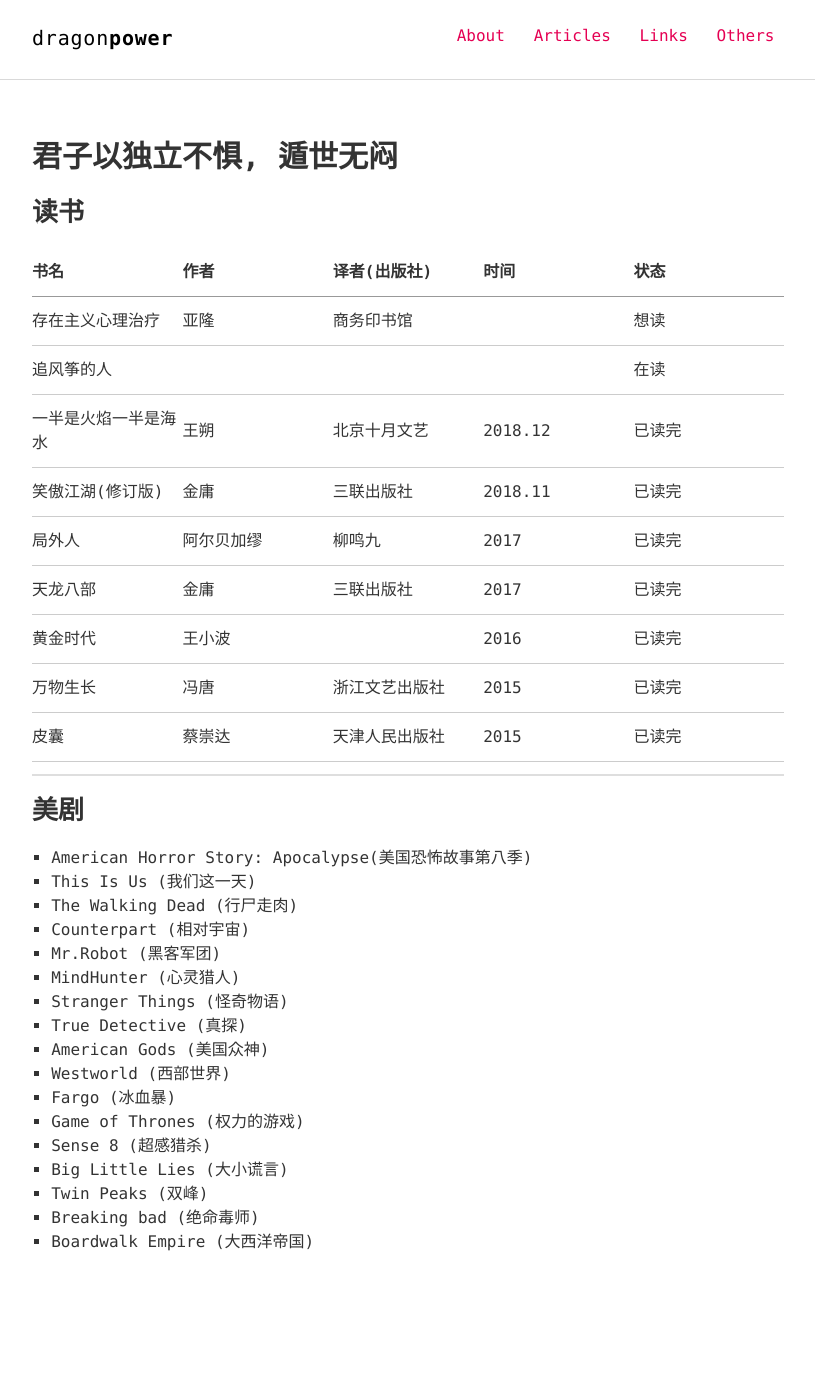
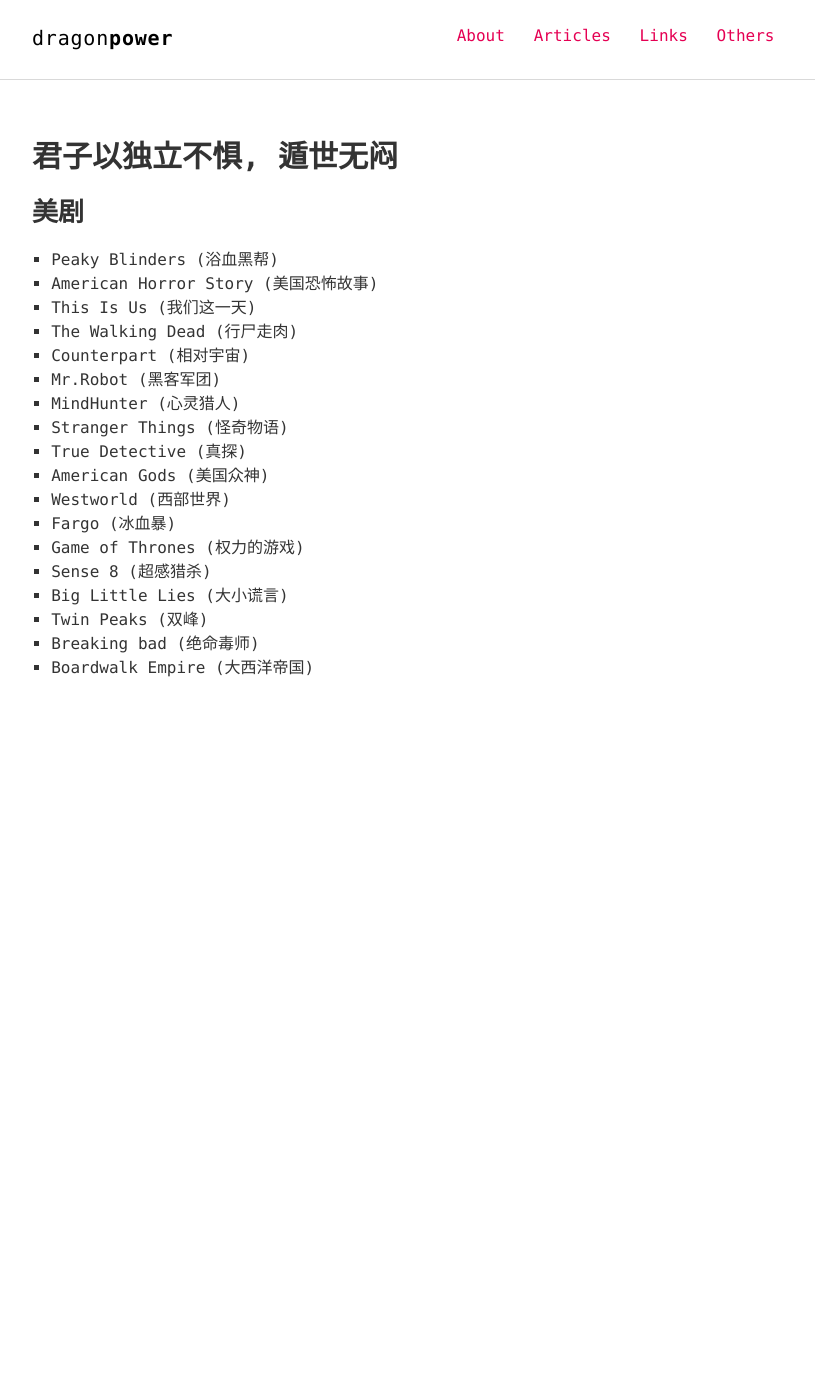
Before and after one commit to longuan/solei1.github.io, a Jekyll site: the page built from others.md, in a window 1280 px wide. Shown: the whole page, without its empty margins (232-1047 px from the left). Built offline with Jekyll 4.4.1, drawn with Linux system fonts in a browser that asks for light colours; after the commit the page ends 900 px from its top, so only the background shows below that.

Commit message:
update intro

```diff
--- a/others.md
+++ b/others.md
@@ -5,27 +5,10 @@ permalink: /others/
 ---
 
 
-## 读书
-
-|书名|作者|译者(出版社)|时间|状态|
-|---|---|---|---|---|
-|存在主义心理治疗|亚隆|商务印书馆||想读|
-|追风筝的人||||在读|
-|一半是火焰一半是海水|王朔|北京十月文艺|2018.12|已读完|
-|笑傲江湖(修订版)|金庸|三联出版社|2018.11|已读完|
-|局外人|阿尔贝加缪|柳鸣九|2017|已读完|
-|天龙八部|金庸|三联出版社|2017|已读完|
-|黄金时代|王小波||2016|已读完|
-|万物生长|冯唐|浙江文艺出版社|2015|已读完|
-|皮囊|蔡崇达|天津人民出版社|2015|已读完|
-
-
------------
-
-
 ## 美剧
 
-- American Horror Story: Apocalypse(美国恐怖故事第八季)
+- Peaky Blinders (浴血黑帮)
+- American Horror Story (美国恐怖故事)
 - This Is Us (我们这一天)
 - The Walking Dead (行尸走肉)
 - Counterpart (相对宇宙)
```
Also changed, not shown: about.md (+15 -0 lines), links.md (+2 -2 lines), _posts/2019-10-09-de-construct-method-in-cpp.md (renamed from _posts/2019-09-03-de-construct-method-in-cpp.md).
